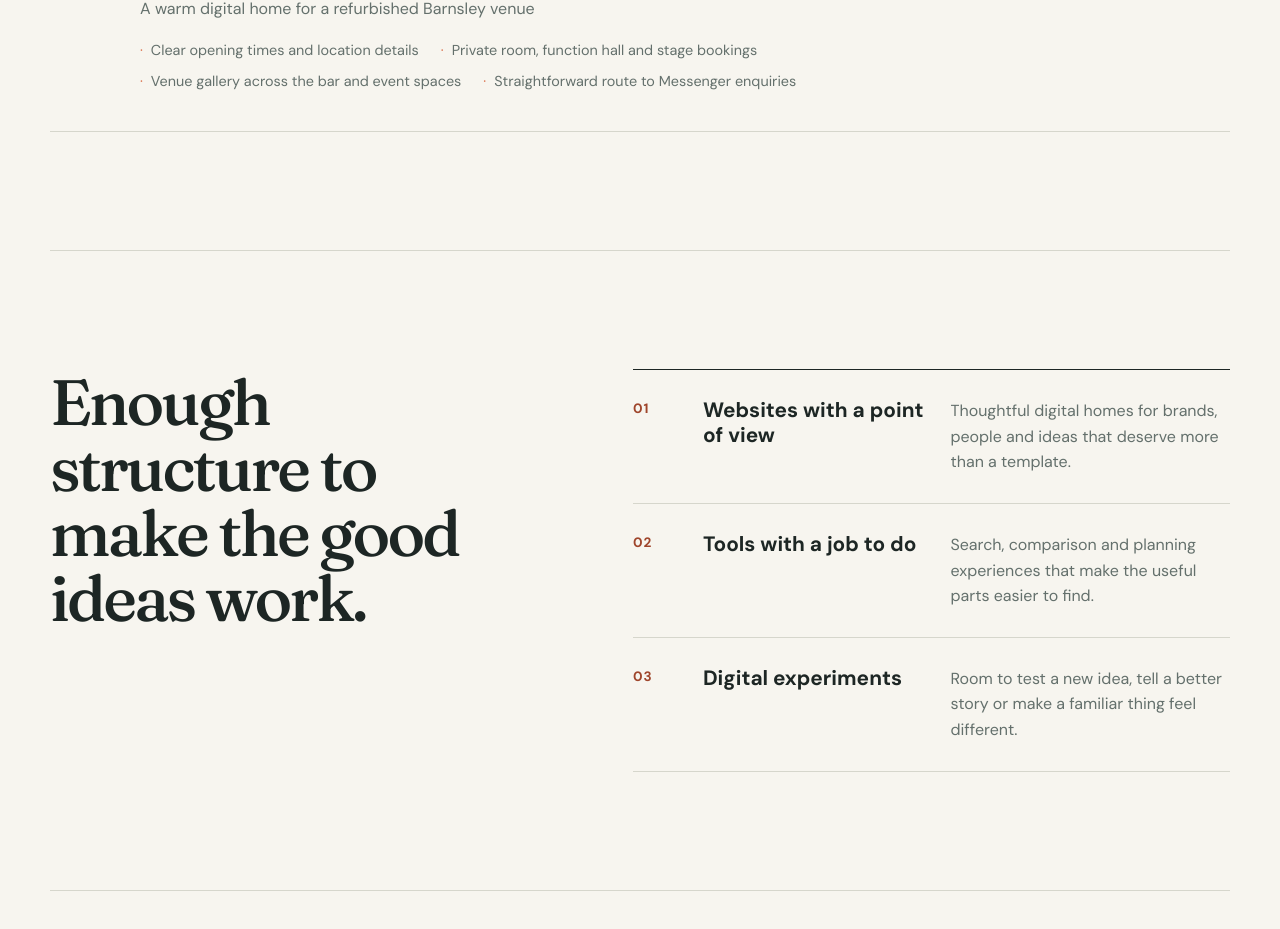
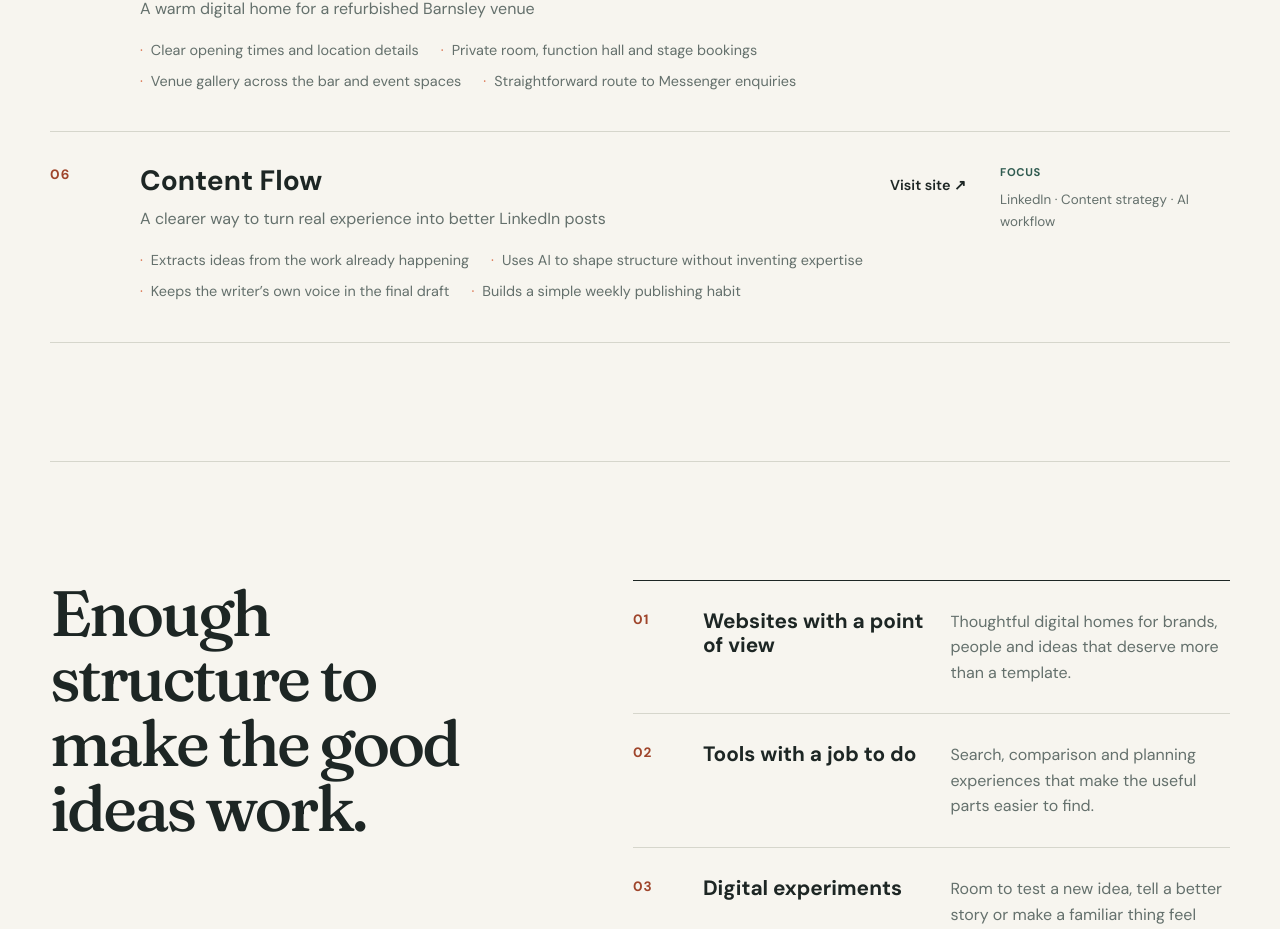
Before and after one commit to b1xck0ut/app1xy, a React (Vite) app: page / in a window 1280 px wide. Shown: the part 2540-3469 px from the top of the page. Built offline with nearby package versions, Linux system fonts and the light colour scheme.

Commit message:
feat: add Content Flow to selected work

```diff
--- a/constants.ts
+++ b/constants.ts
@@ -61,6 +61,18 @@ export const PROJECTS: Project[] = [
     ],
     technologies: ['Hospitality', 'Events', 'Local venue'],
   },
+  {
+    name: 'Content Flow',
+    tagline: 'A clearer way to turn real experience into better LinkedIn posts',
+    url: 'https://contentflow.dev/',
+    features: [
+      'Extracts ideas from the work already happening',
+      'Uses AI to shape structure without inventing expertise',
+      'Keeps the writer’s own voice in the final draft',
+      'Builds a simple weekly publishing habit',
+    ],
+    technologies: ['LinkedIn', 'Content strategy', 'AI workflow'],
+  },
 ];
 
 export const SOCIAL_LINKS: SocialLink[] = [
--- a/scripts/verify-site.mjs
+++ b/scripts/verify-site.mjs
@@ -10,9 +10,10 @@ const [app, html, constants] = await Promise.all([
 assert.match(app, /<h1[\s\S]*We make clear, useful digital things/);
 assert.equal((app.match(/<h1\b/g) ?? []).length, 1, 'The page should contain exactly one H1');
 
-for (const phrase of ['MEWPHUB.com', 'SpiderMEWP.com', 'FindAMEWP.com', 'DayStreetMOT.co.uk', 'NKC Bar 141']) {
+for (const phrase of ['MEWPHUB.com', 'SpiderMEWP.com', 'FindAMEWP.com', 'DayStreetMOT.co.uk', 'NKC Bar 141', 'Content Flow']) {
   assert.match(`${app}\n${constants}`, new RegExp(phrase));
 }
+assert.match(constants, /https:\/\/contentflow\.dev\//);
 
 assert.doesNotMatch(app, /mailto:info@mewphub\.com|contact-form|id="contact"/);
 assert.doesNotMatch(constants, /name: 'Email'/);
```
Also changed, not shown: 3 other files (tests, documents, lock files or other folders).
